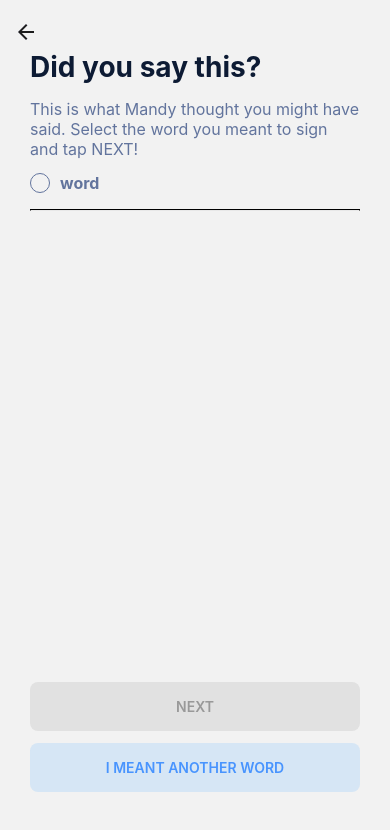
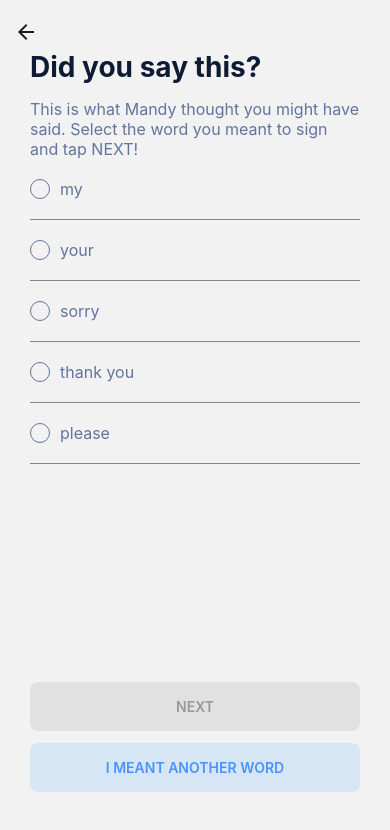
Before and after one commit to sandrineadap/aslmala, a React Native app: screen /WordSelect in a window 390 px wide. Shown: the top 830 px of the page. Built offline with nearby package versions, Linux system fonts and the light colour scheme.

Commit message:
radio buttons work!

```diff
--- a/src/components/atoms/RadioButton.js
+++ b/src/components/atoms/RadioButton.js
@@ -14,7 +14,7 @@ const RadioButton = ({ title, selected }) => {
         </View>
         <Text style={[
           selected ? [[globalStyles.content, { color: Colors.PRIMARY_BUTTON, fontWeight: '700' }]]
-            : [globalStyles.content, { fontWeight: '700' }]
+            : [globalStyles.content]
         ]}>{title}</Text>
       </View>
   )
--- a/src/components/molecules/RadioListItem.js
+++ b/src/components/molecules/RadioListItem.js
@@ -10,9 +10,9 @@ const RadioListItem = ({ liTitle, liSelected }) => {
       <RadioButton
         title={liTitle}
         selected={liSelected}
-        style={{flex: 1}}
+        // style={{flex: 1}}
       />
-      <View style={styles.line}/>
+      {/* <View style={styles.line}/> */}
     </View>
   )
 }
@@ -21,15 +21,17 @@ const styles = StyleSheet.create({
   wrapper: {
     flexDirection: 'column',
     alignItems: 'left',
-    paddingVertical: 14
+    paddingVertical: 20,
+    borderBottomColor: '#888888',
+    borderBottomWidth: StyleSheet.hairlineWidth,
   },
   line: {
     flex: 1,
-    borderBottomColor: '#E8E8E8',
-    marginVertical: 16,
+    borderColor: '#C8C8C8',
+    marginTop: 16,
     borderWidth: StyleSheet.hairlineWidth,
     // borderWidth: 3,
-    backgroundColor: 'blue',
+    // backgroundColor: 'blue',
     alignSelf:'stretch'
   }
 });
--- a/src/screens/WordSelection.js
+++ b/src/screens/WordSelection.js
@@ -52,25 +52,26 @@ export default function RecordingScreen() {
 							selected={selectedRadio==1}
 						/>
 					</TouchableOpacity> */}
+					{
+						predictions.map((item, index) =>
+							<TouchableOpacity key={index} onPress={() => setSelectedRadio(item.id)} >
 								<RadioListItem
-						liTitle='word'
-						liSelected={false}
-					/>
-					{/* {
-						predictions.map((item, index) =>
-							<TouchableOpacity key={index} onPress={() => setSelectedRadio(0)}>
-								<RadioButton
-									title={item.gloss}
-									selected={selectedRadio == item.id}
+									liTitle={item.gloss}
+									liSelected={selectedRadio == item.id}
 								/>
 							</TouchableOpacity>)
-					} */}
+					}
 				</View>
 				<View style={{ flex: 3, flexDirection: 'row' }}>
 					<View style={{ flex: 1, alignSelf: 'flex-end' }}>
 						<Button
+							disabled={selectedRadio == -1}
+							title="NEXT"
+							style={styles.customButton}
+							textStyle={styles.custombuttonText}
 							onPress={() => {
-								console.log("NEXT button pressed.");
+								if (selectedRadio == -1) {
+									console.log("Disabled button pressed.");
 									Alert.alert('Oops!', 'Please select a word first, or press \n\"I meant another word\"', [
 										{
 											text: 'OK',
@@ -78,11 +79,10 @@ export default function RecordingScreen() {
 											style: 'cancel'
 										},
 									]);
+								} else {
+									console.log("NEXT button pressed.");
+								}
 							}}
-							disabled={true}
-							title="NEXT"
-							style={styles.customButton}
-							textStyle={styles.custombuttonText}
 						/>
 						<ButtonSecondary
 							onPress={() => {
```
Lines whose indentation alone changed are shown as unchanged.
